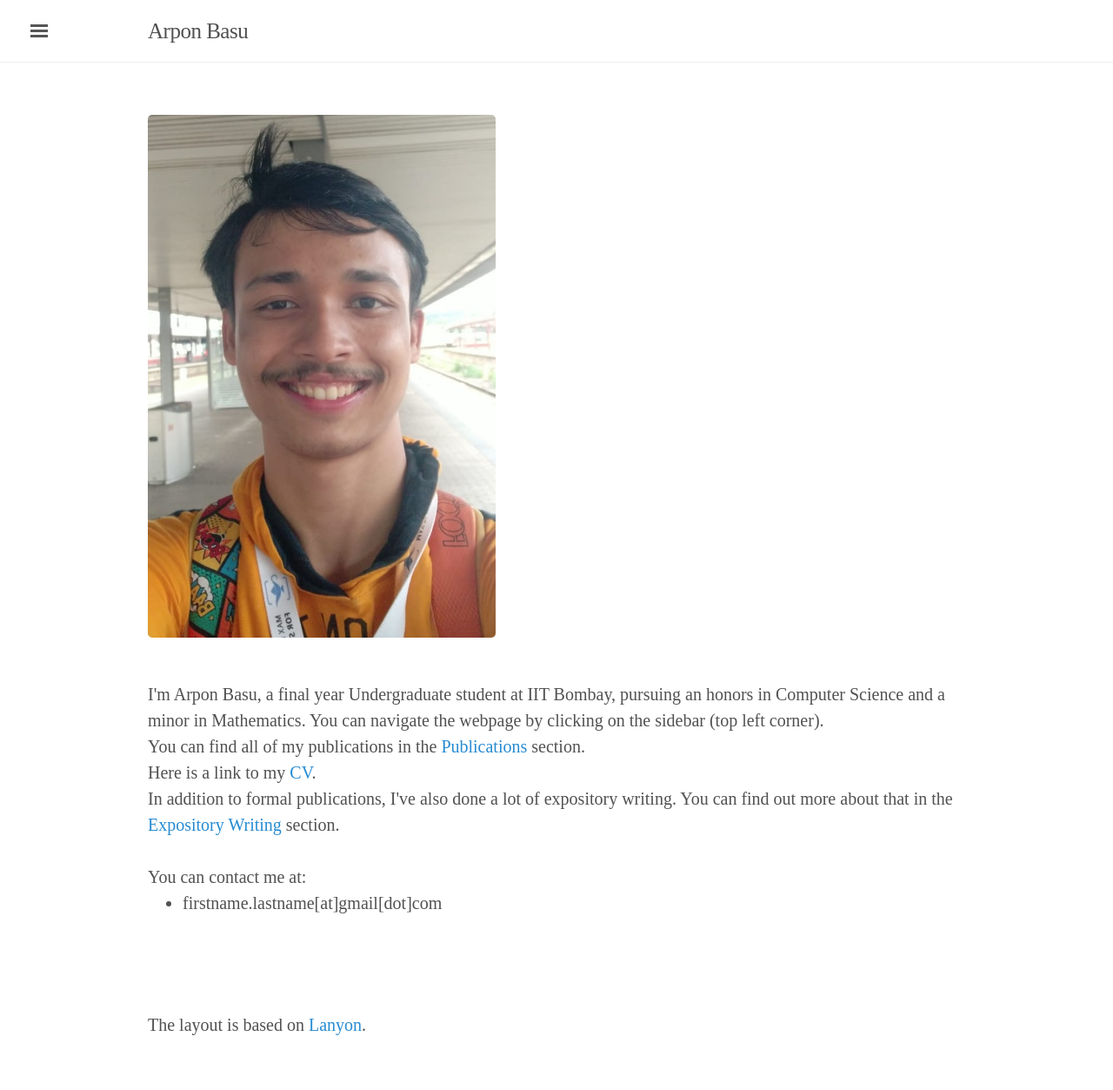
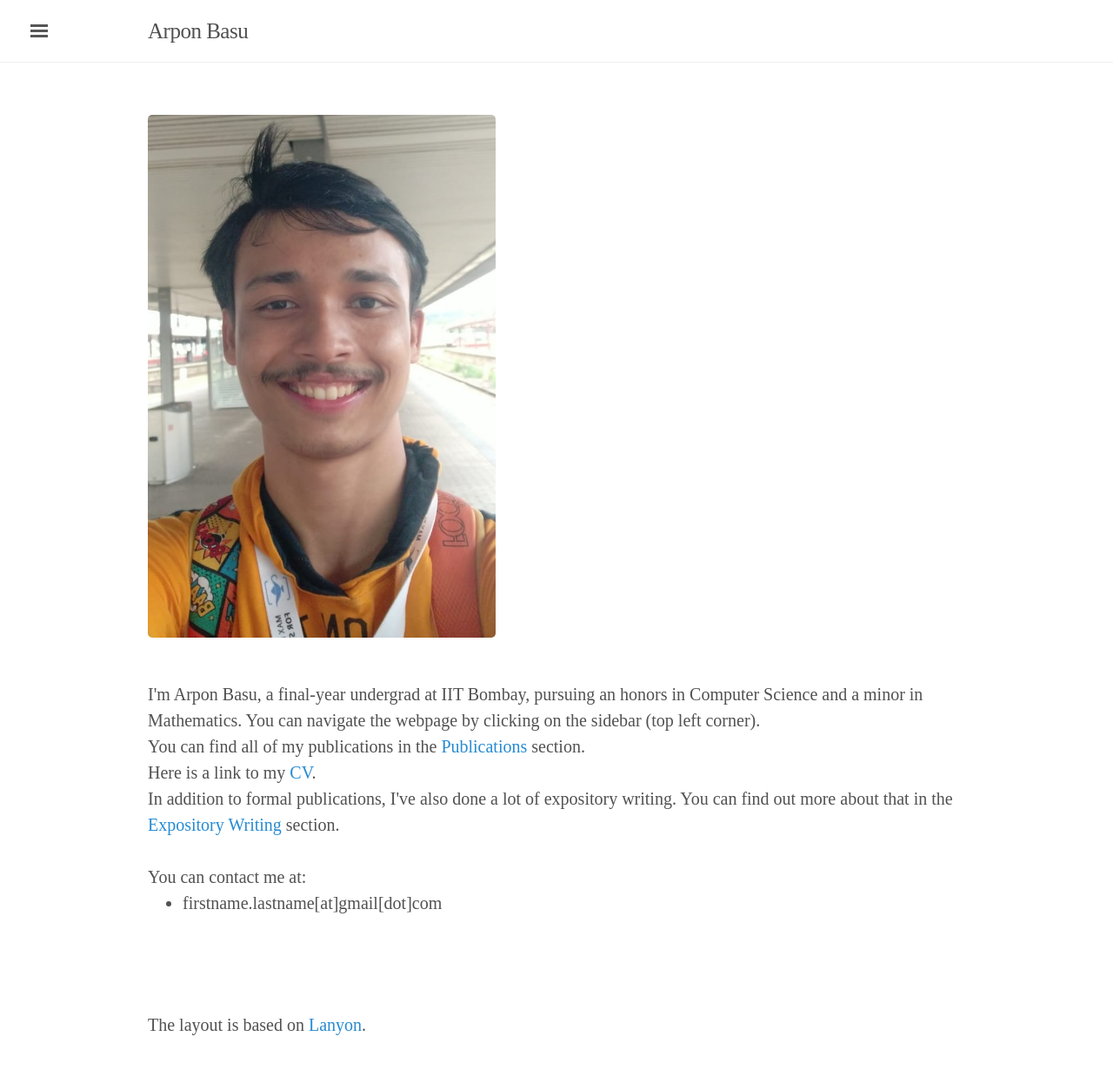
Before and after one commit to rugiarindam/rugiarindam.github.io, a Jekyll site: the page built from index.html, in a window 1280 px wide. Shown: the whole page at 87% size. Built offline with Jekyll 4.4.1, drawn with Linux system fonts in a browser that asks for light colours; nearby versions of some CDN libraries; some web fonts are replaced; the list of posts is cut into pages by our own code.

```diff
--- a/index.html
+++ b/index.html
@@ -4,7 +4,7 @@ title: Home
 ---
 <img src="me.jpeg" align="center" alt="Avatar" style="width:400px">
 <br>
-I'm Arpon Basu, a final year Undergraduate student at IIT Bombay, pursuing an honors in Computer Science and a minor in Mathematics. You can navigate the webpage by clicking on the sidebar (top left corner).</a><br>
+I'm Arpon Basu, a final-year undergrad at IIT Bombay, pursuing an honors in Computer Science and a minor in Mathematics. You can navigate the webpage by clicking on the sidebar (top left corner).</a><br>
 You can find all of my publications in the <a href="publications">Publications</a> section.<br>
 Here is a link to my <a href="./cv.pdf" target="_blank">CV</a>.<br>
 In addition to formal publications, I've also done a lot of expository writing. You can find out more about that in the <a href="notes">Expository Writing</a> section.<br>
```
